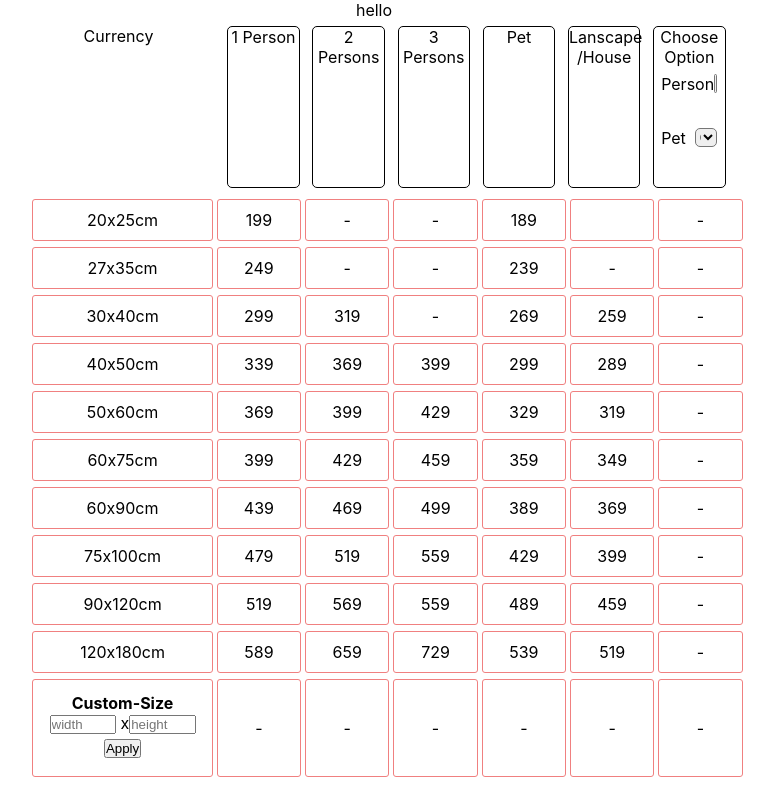
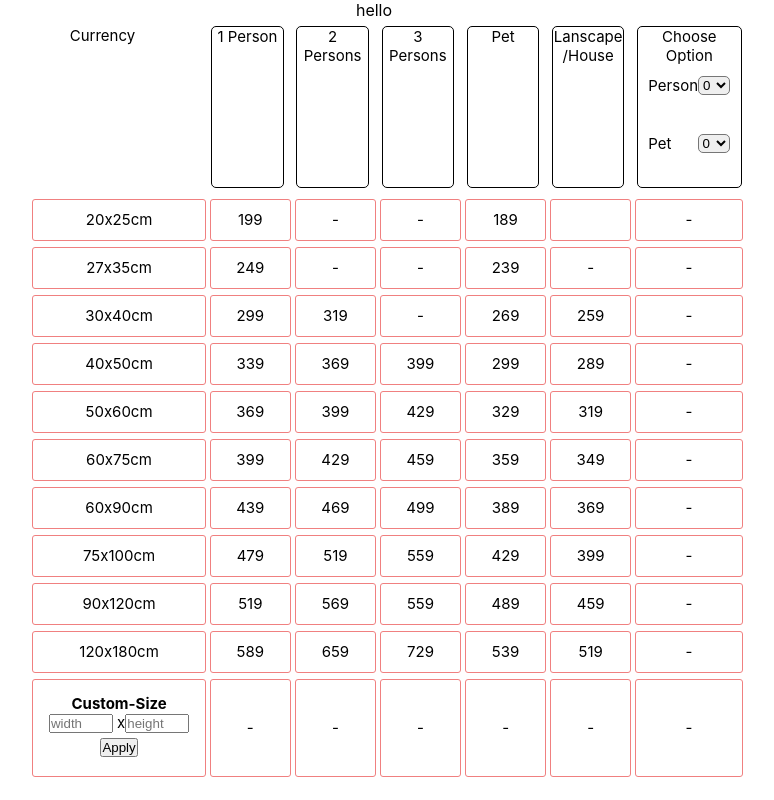
Before and after one commit to ajayw4003/pricing-table, a React (Create React App) app: page / in a window 1280 px wide. Shown: the top 800 px of the page, without its empty margins (266-1040 px from the left). Built offline with nearby package versions, Linux system fonts and the light colour scheme.

Commit message:
increased col width

```diff
--- a/src/Components/Heading/Heading.css
+++ b/src/Components/Heading/Heading.css
@@ -2,6 +2,7 @@
     display: flex;
     text-align: center;
     justify-content: center;
+    font-size: 15px;
 }
 .item{
     width: 5.5%;
@@ -10,6 +11,9 @@
     margin: 0.5%;
     border-radius: 5px;
 
+}
+.choose{
+    width: 8%;
 }
 #currency{
     width: 15%;
--- a/src/Components/Heading/Heading.js
+++ b/src/Components/Heading/Heading.js
@@ -14,7 +14,7 @@ const Heading = () => {
             Lanscape
             /House
             </div>
-            <Choose className = "item"/>
+            <Choose className = "item choose"/>
         </div>
     );
 };
--- a/src/Components/Heading/choose.js
+++ b/src/Components/Heading/choose.js
@@ -3,7 +3,7 @@ import React from 'react';
 
 const Choose = () => {
     return (
-        <div className ="item">
+        <div className ="item choose">
             <div>Choose Option</div>
             <div className = "personSelect">
                 <div>Person</div>
--- a/src/Components/SizeAndPricing/SizeAndPricing.css
+++ b/src/Components/SizeAndPricing/SizeAndPricing.css
@@ -4,6 +4,7 @@
     justify-content: center;
     padding-left: 23%;
     width: 93%;
+    font-size: 15px;
 }
 .listPrice{
     display: flex;
@@ -20,6 +21,9 @@
     border: 1px solid lightcoral;
     border-radius: 3px;
 }
+.lastCol{
+    width: 40%;
+}
 .priceC{
     display: flex;
     flex-direction: column;
--- a/src/Components/SizeAndPricing/SizeAndPricing.js
+++ b/src/Components/SizeAndPricing/SizeAndPricing.js
@@ -53,7 +53,7 @@ const SizeAndPricing = () => {
                     <div className = "price">{item.personPrice3}</div>
                     <div className = "price">{item.pet}</div>
                     <div className = "price">{item.lanscape}</div>
-                    <div className = "price">{item.choose}</div>
+                    <div className = "price lastCol">{item.choose}</div>
                 </div>
 
             ))}
@@ -71,7 +71,7 @@ const SizeAndPricing = () => {
                 <div className = "priceC">{person3}</div>
                 <div className = "priceC">{pet}</div>
                 <div className = "priceC">{house}</div>
-                <div className = "priceC">{choose}</div>
+                <div className = "priceC lastCol">{choose}</div>
             </div>
         </div>
     );
```
